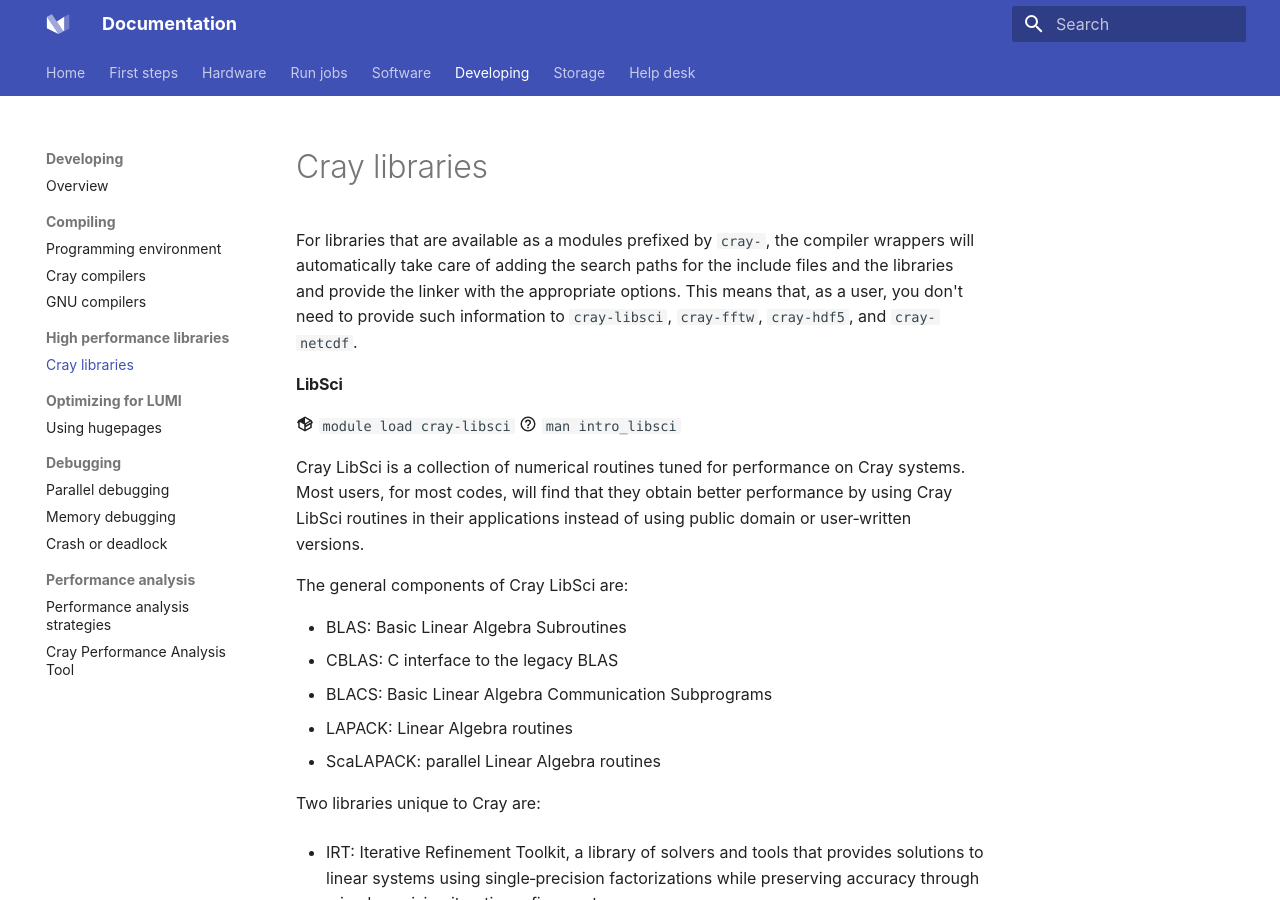
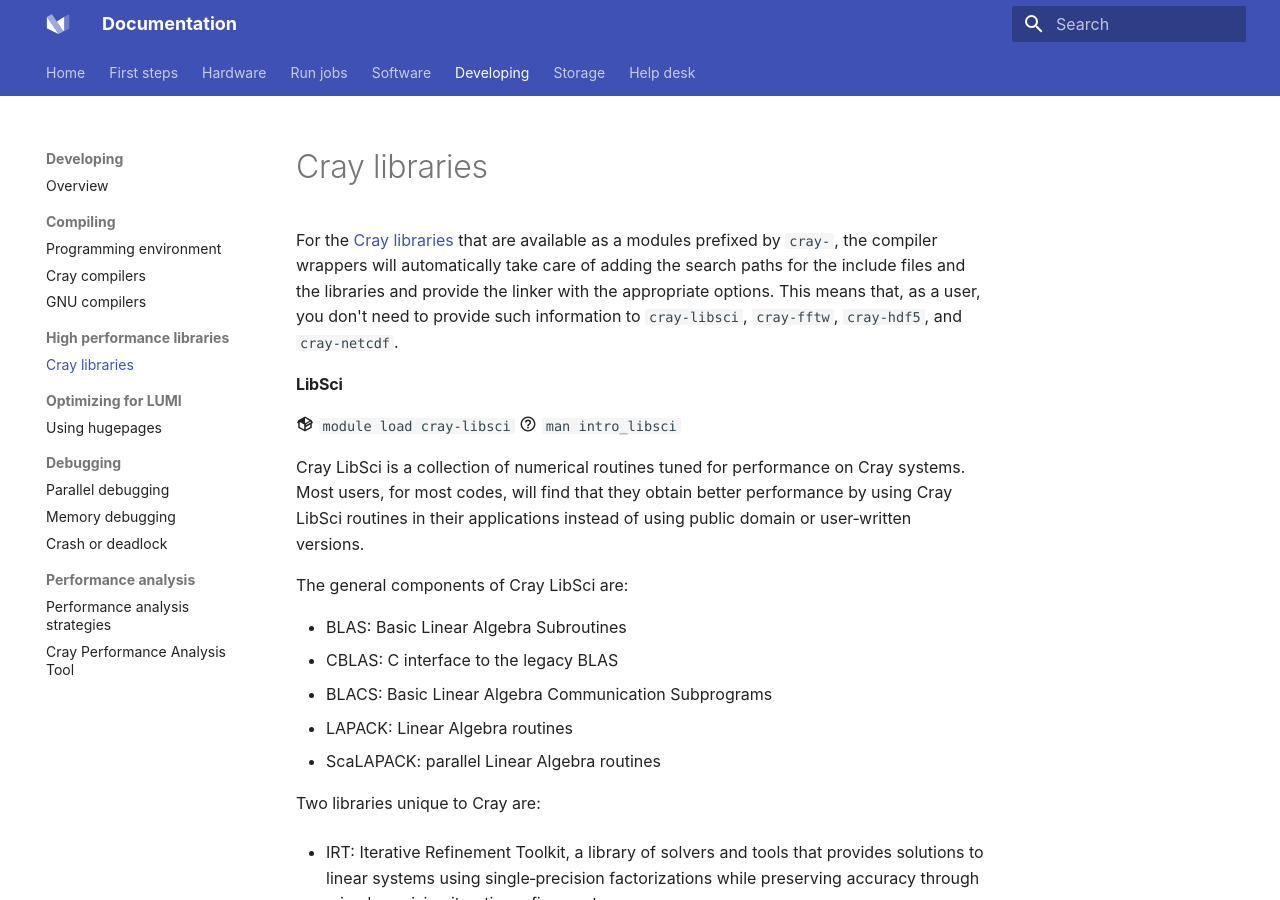
Before and after one commit to Lumi-supercomputer/lumi-userguide, an MkDocs documentation site: the page built from docs/development/libraries/cray-libraries.md, in a window 1280 px wide and 900 px high. Built offline with MkDocs 1.6.1 and Material for MkDocs 9.7.7, drawn with Linux system fonts in a browser that asks for light colours.

Commit message:
Update link to Cray docs in cray-libraries.md

```diff
--- a/docs/development/libraries/cray-libraries.md
+++ b/docs/development/libraries/cray-libraries.md
@@ -9,7 +9,7 @@
 [doc-openblas]: https://github.com/xianyi/OpenBLAS/wiki/User-Manual
 [doc-blis]: https://github.com/flame/blis/wiki
 
-For libraries that are available as a modules prefixed by `cray-`, the compiler
+For the [Cray libraries](https://cpe.ext.hpe.com/docs/#hpe-cray-scientific-and-math-libraries) that are available as a modules prefixed by `cray-`, the compiler
 wrappers will automatically take care of adding the search paths for the
 include files and the libraries and provide the linker with the appropriate
 options. This means that, as a user, you don't need to provide such information
```
